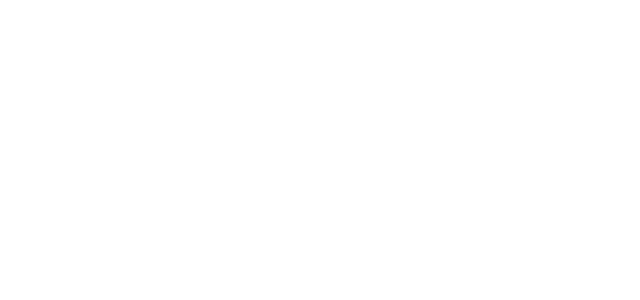
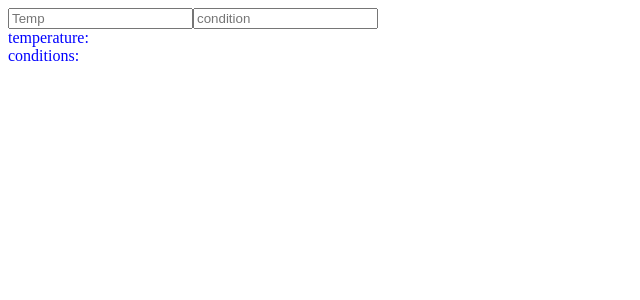
Before and after one commit to acciojob/conditional-weather-report-AyushKumar9934, a React app: page / in a window 1280 px wide. Shown: the top 300 px of the page, without its empty margins (0-640 px from the left). Built offline with nearby package versions, Linux system fonts and the light colour scheme.

Commit message:
second commit

```diff
--- a/src/components/App.js
+++ b/src/components/App.js
@@ -1,11 +1,17 @@
 
-import React from "react";
+import React, { useState } from "react";
 import './../styles/App.css';
+import WeatherDisplay from "./WeatherDisplay";
 
 const App = () => {
+  const [currTemp,setCurrTemp]=useState("");
+  const [currCond,setCurrCond]=useState("");
   return (
     <div>
         {/* Do not remove the main div */}
+       <input type="num" onChange={(e)=>setCurrTemp(e.target.value)}  placeholder="Temp"/>
+       <input type="text" onChange={(e)=>setCurrCond(e.target.value)} placeholder="condition"/>
+       <WeatherDisplay currTemp={currTemp} currCond={currCond} />
     </div>
   )
 }
--- /dev/null
+++ b/src/components/WeatherDisplay.js
@@ -0,0 +1,12 @@
+import React from 'react'
+
+const WeatherDisplay = (props) => {
+  return (
+    <div style={{color:Number(props.currTemp)>20?"red":"blue"}}>
+       temperature: {props.currTemp}<br></br>
+       conditions: {props.currCond}
+    </div>
+  )
+}
+
+export default WeatherDisplay
```
Also changed, not shown: 1 other file (tests, documents, lock files or other folders).
